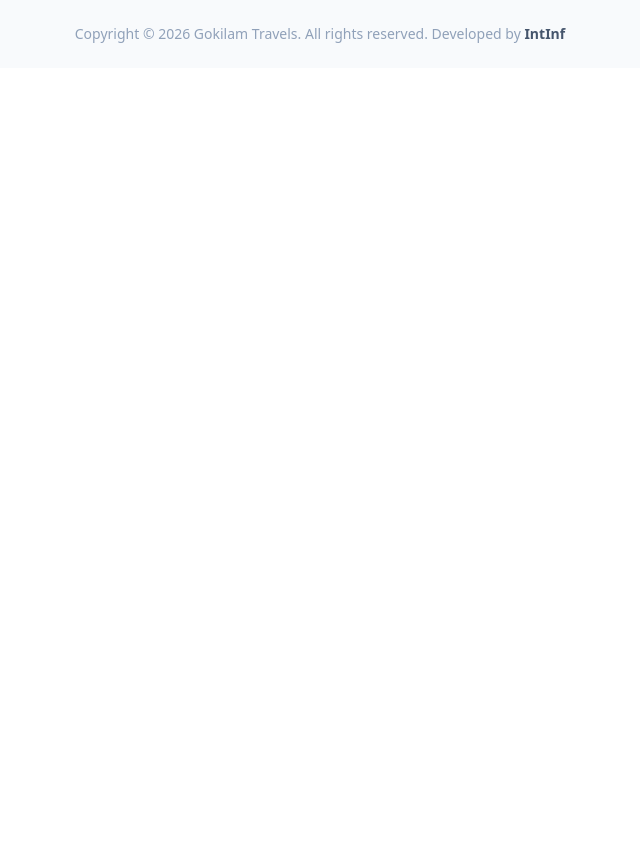
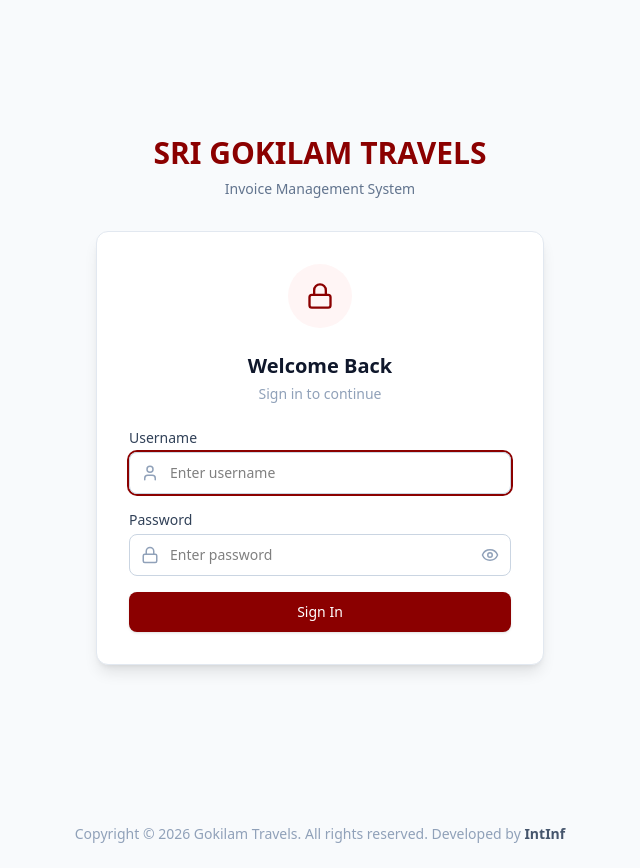
Before and after one commit to Bhuvanesh24/billing-travels-2, a React (Vite) app: page /login in a window 1280 px wide. Shown: the whole page, without its empty margins (320-960 px from the left). Before the commit the page ends 800 px from the top, so only its background shows below. Built offline with nearby package versions, Linux system fonts and the light colour scheme; no server answers.

Commit message:
login page added

```diff
--- a/src/App.tsx
+++ b/src/App.tsx
@@ -1,18 +1,55 @@
-import { BrowserRouter as Router, Routes, Route } from 'react-router-dom';
+import { BrowserRouter as Router, Routes, Route, Navigate } from 'react-router-dom';
 import InvoiceList from './pages/InvoiceList';
 import CreateInvoice from './pages/CreateInvoice';
+import Login from './pages/Login';
 import { DriveProvider } from './services/DriveContext';
+import { AuthProvider, useAuth } from './services/AuthContext';
 import { Toaster } from 'react-hot-toast';
+
+function ProtectedRoute({ children }: { children: React.ReactNode }) {
+  const { isLoggedIn } = useAuth();
+  if (!isLoggedIn) {
+    return <Navigate to="/login" replace />;
+  }
+  return <>{children}</>;
+}
+
+function AppRoutes() {
+  const { isLoggedIn } = useAuth();
+
+  return (
+    <Routes>
+      <Route
+        path="/login"
+        element={isLoggedIn ? <Navigate to="/" replace /> : <Login />}
+      />
+      <Route
+        path="/"
+        element={
+          <ProtectedRoute>
+            <InvoiceList />
+          </ProtectedRoute>
+        }
+      />
+      <Route
+        path="/create"
+        element={
+          <ProtectedRoute>
+            <CreateInvoice />
+          </ProtectedRoute>
+        }
+      />
+    </Routes>
+  );
+}
 
 function App() {
   return (
+    <AuthProvider>
       <DriveProvider>
         <Toaster position="top-center" />
         <Router>
-        <Routes>
-          <Route path="/" element={<InvoiceList />} />
-          <Route path="/create" element={<CreateInvoice />} />
-        </Routes>
+          <AppRoutes />
           <footer className="bg-slate-50 text-center py-6 text-slate-400 text-sm font-medium">
             Copyright &copy; 2026 Gokilam Travels. All rights reserved. Developed by{' '}
             <a
@@ -26,6 +63,7 @@
           </footer>
         </Router>
       </DriveProvider>
+    </AuthProvider>
   );
 }
 
--- a/src/pages/CreateInvoice.tsx
+++ b/src/pages/CreateInvoice.tsx
@@ -840,7 +840,7 @@
                   <div className={`w-10 h-6 flex items-center bg-gray-300 rounded-full p-1 cursor-pointer transition-colors ${enableNightHalt ? 'bg-blue-600' : ''}`} onClick={() => setEnableNightHalt(!enableNightHalt)}>
                     <div className={`bg-white w-4 h-4 rounded-full shadow-md transform transition-transform ${enableNightHalt ? 'translate-x-4' : ''}`}></div>
                   </div>
-                  <span className="text-sm font-medium text-slate-700">Night Halt</span>
+                  <span className="text-sm font-medium text-slate-700">Outstation Driver Charge</span>
                 </div>
                 {enableNightHalt && (
                   <div className="flex gap-2">
--- /dev/null
+++ b/src/pages/Login.tsx
@@ -0,0 +1,161 @@
+import { useState } from 'react';
+import { useAuth } from '../services/AuthContext';
+import { Lock, User, Eye, EyeOff } from 'lucide-react';
+
+export default function Login() {
+    const { login } = useAuth();
+    const [username, setUsername] = useState('');
+    const [password, setPassword] = useState('');
+    const [showPassword, setShowPassword] = useState(false);
+    const [error, setError] = useState('');
+    const [shaking, setShaking] = useState(false);
+
+    const handleSubmit = (e: React.FormEvent) => {
+        e.preventDefault();
+        setError('');
+
+        if (!username.trim() || !password.trim()) {
+            setError('Please enter both username and password');
+            triggerShake();
+            return;
+        }
+
+        const success = login(username, password);
+        if (!success) {
+            setError('Invalid username or password');
+            triggerShake();
+        }
+    };
+
+    const triggerShake = () => {
+        setShaking(true);
+        setTimeout(() => setShaking(false), 500);
+    };
+
+    return (
+        <div className="min-h-screen bg-slate-50 flex items-center justify-center p-4">
+            <div className="w-full max-w-md">
+                {/* Company Header */}
+                <div className="text-center mb-8">
+                    <h1
+                        className="text-3xl font-bold mb-2"
+                        style={{ color: '#8B0000' }}
+                    >
+                        SRI GOKILAM TRAVELS
+                    </h1>
+                    <p className="text-sm text-slate-500">Invoice Management System</p>
+                </div>
+
+                {/* Login Card */}
+                <div
+                    className={`bg-white rounded-xl border border-slate-200 shadow-lg p-8 transition-transform ${shaking ? 'animate-shake' : ''}`}
+                >
+                    <div className="flex justify-center mb-6">
+                        <div
+                            className="w-16 h-16 rounded-full flex items-center justify-center"
+                            style={{ backgroundColor: '#FFF5F5', color: '#8B0000' }}
+                        >
+                            <Lock size={28} />
+                        </div>
+                    </div>
+
+                    <h2 className="text-xl font-semibold text-slate-900 text-center mb-1">
+                        Welcome Back
+                    </h2>
+                    <p className="text-sm text-slate-400 text-center mb-6">
+                        Sign in to continue
+                    </p>
+
+                    <form onSubmit={handleSubmit} className="space-y-4">
+                        {/* Username */}
+                        <div>
+                            <label className="block text-sm font-medium text-slate-700 mb-1">
+                                Username
+                            </label>
+                            <div className="relative">
+                                <User
+                                    size={18}
+                                    className="absolute left-3 top-1/2 -translate-y-1/2 text-slate-400"
+                                />
+                                <input
+                                    type="text"
+                                    className="w-full pl-10 pr-4 py-2.5 border border-slate-300 rounded-lg focus:ring-2 outline-none text-sm"
+                                    style={{ '--tw-ring-color': '#8B0000' } as React.CSSProperties}
+                                    placeholder="Enter username"
+                                    value={username}
+                                    onChange={(e) => setUsername(e.target.value)}
+                                    autoFocus
+                                />
+                            </div>
+                        </div>
+
+                        {/* Password */}
+                        <div>
+                            <label className="block text-sm font-medium text-slate-700 mb-1">
+                                Password
+                            </label>
+                            <div className="relative">
+                                <Lock
+                                    size={18}
+                                    className="absolute left-3 top-1/2 -translate-y-1/2 text-slate-400"
+                                />
+                                <input
+                                    type={showPassword ? 'text' : 'password'}
+                                    className="w-full pl-10 pr-12 py-2.5 border border-slate-300 rounded-lg focus:ring-2 outline-none text-sm"
+                                    style={{ '--tw-ring-color': '#8B0000' } as React.CSSProperties}
+                                    placeholder="Enter password"
+                                    value={password}
+                                    onChange={(e) => setPassword(e.target.value)}
+                                />
+                                <button
+                                    type="button"
+                                    className="absolute right-3 top-1/2 -translate-y-1/2 text-slate-400 hover:text-slate-600"
+                                    onClick={() => setShowPassword(!showPassword)}
+                                    tabIndex={-1}
+                                >
+                                    {showPassword ? <EyeOff size={18} /> : <Eye size={18} />}
+                                </button>
+                            </div>
+                        </div>
+
+                        {/* Error Message */}
+                        {error && (
+                            <div className="bg-red-50 text-red-600 text-sm px-4 py-2.5 rounded-lg border border-red-100">
+                                {error}
+                            </div>
+                        )}
+
+                        {/* Submit Button */}
+                        <button
+                            type="submit"
+                            className="w-full text-white py-2.5 rounded-lg font-medium transition-colors shadow-sm text-sm"
+                            style={{ backgroundColor: '#8B0000' }}
+                            onMouseEnter={(e) =>
+                                (e.currentTarget.style.backgroundColor = '#A52A2A')
+                            }
+                            onMouseLeave={(e) =>
+                                (e.currentTarget.style.backgroundColor = '#8B0000')
+                            }
+                        >
+                            Sign In
+                        </button>
+                    </form>
+                </div>
+            </div>
+
+            {/* Shake animation style */}
+            <style>{`
+        @keyframes shake {
+          0%, 100% { transform: translateX(0); }
+          20% { transform: translateX(-8px); }
+          40% { transform: translateX(8px); }
+          60% { transform: translateX(-4px); }
+          80% { transform: translateX(4px); }
+        }
+        .animate-shake {
+          animation: shake 0.4s ease-in-out;
+        }
+      `}</style>
+        </div>
+    );
+}
--- /dev/null
+++ b/src/services/AuthContext.tsx
@@ -0,0 +1,53 @@
+import { createContext, useContext, useState, useEffect, type ReactNode } from 'react';
+
+interface AuthContextType {
+    isLoggedIn: boolean;
+    login: (username: string, password: string) => boolean;
+    logout: () => void;
+}
+
+const AuthContext = createContext<AuthContextType | null>(null);
+
+const VALID_USERNAME = 'gokilam';
+const VALID_PASSWORD = 'Sai@2015';
+const AUTH_KEY = 'gokilam_auth';
+
+export function AuthProvider({ children }: { children: ReactNode }) {
+    const [isLoggedIn, setIsLoggedIn] = useState<boolean>(() => {
+        return sessionStorage.getItem(AUTH_KEY) === 'true';
+    });
+
+    useEffect(() => {
+        if (isLoggedIn) {
+            sessionStorage.setItem(AUTH_KEY, 'true');
+        } else {
+            sessionStorage.removeItem(AUTH_KEY);
+        }
+    }, [isLoggedIn]);
+
+    const login = (username: string, password: string): boolean => {
+        if (username === VALID_USERNAME && password === VALID_PASSWORD) {
+            setIsLoggedIn(true);
+            return true;
+        }
+        return false;
+    };
+
+    const logout = () => {
+        setIsLoggedIn(false);
+    };
+
+    return (
+        <AuthContext.Provider value={{ isLoggedIn, login, logout }}>
+            {children}
+        </AuthContext.Provider>
+    );
+}
+
+export function useAuth() {
+    const context = useContext(AuthContext);
+    if (!context) {
+        throw new Error('useAuth must be used within an AuthProvider');
+    }
+    return context;
+}
--- a/src/services/pdfGeneration.ts
+++ b/src/services/pdfGeneration.ts
@@ -440,7 +440,7 @@
   // 4. Night Halt (NON-TAXABLE)
   if (data.enableNightHalt) {
     const nightHaltTotal = data.nightHaltDays * data.nightHaltAmountPerDay;
-    tableBody.push([`Night Halt (${data.nightHaltDays} days @ Rs${data.nightHaltAmountPerDay}/day)`, nightHaltTotal.toFixed(2)]);
+    tableBody.push([`Outstation Driver Charge (${data.nightHaltDays} days @ Rs${data.nightHaltAmountPerDay}/day)`, nightHaltTotal.toFixed(2)]);
   }
 
   autoTable(doc, {
```
Also changed, not shown: src/pages/InvoiceList.tsx (+12 -1 lines). Lines whose indentation alone changed are shown as unchanged.
